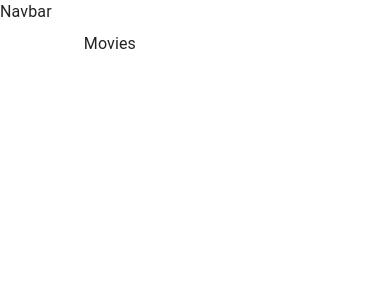
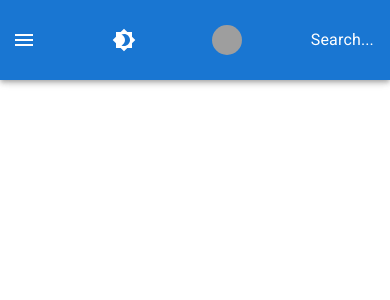
Before and after one commit to CoderGhost37/Filmpire, a React (Create React App) app: page / in a window 390 px wide. Shown: the top 300 px of the page. Built offline with nearby package versions, Linux system fonts and the light colour scheme; grey boxes are pictures that could not be loaded.

Commit message:
navbar and sidebar 🔥

```diff
--- a/public/index.html
+++ b/public/index.html
@@ -8,7 +8,8 @@
     <meta name="description" content="Web site created using create-react-app" />
     <link rel="apple-touch-icon" href="%PUBLIC_URL%/logo192.png" />
     <link rel="manifest" href="%PUBLIC_URL%/manifest.json" />
-    <title>React App</title>
+    <link rel="stylesheet" href="https://fonts.googleapis.com/css?family=Roboto:300,400,500,700&display=swap" />
+    <title>Filmpire</title>
   </head>
   <body>
     <div id="root"></div>
--- a/src/components/Navbar/Navbar.jsx
+++ b/src/components/Navbar/Navbar.jsx
@@ -1,8 +1,89 @@
-import React from 'react';
+import React, { useState } from 'react';
+import { AppBar, IconButton, Toolbar, Drawer, Button, Avatar, useMediaQuery } from '@mui/material';
+import { Menu, AccountCircle, Brightness4, Brightness7 } from '@mui/icons-material';
+import { useTheme } from '@mui/material/styles';
+import { Link } from 'react-router-dom';
+
+import useStyles from './styles';
+import { Sidebar } from '../index';
 
 function Navbar() {
+  const classes = useStyles();
+  const isMobile = useMediaQuery('(max-width:600px)');
+  const theme = useTheme();
+  const isAuthenticated = true;
+
+  const [mobileOpen, setMobileOpen] = useState(false);
+
   return (
-    <div>Navbar</div>
+    <>
+      <AppBar position="fixed">
+        <Toolbar className={classes.toolbar}>
+          {isMobile && (
+          <IconButton
+            color="inherit"
+            edge="start"
+            style={{ outline: 'none' }}
+            onClick={() => setMobileOpen((prevMobileOpen) => !prevMobileOpen)}
+            className={classes.menuButton}
+          >
+            <Menu />
+          </IconButton>
+          )}
+          <IconButton
+            color="inherit"
+            sx={{ ml: 1 }}
+            onClick={() => {}}
+          >
+            {theme.palette.mode === 'dark' ? <Brightness7 /> : <Brightness4 />}
+          </IconButton>
+          {!isMobile && 'Search...'}
+          <div>
+            {!isAuthenticated ? (
+              <Button color="inherit" onClick={() => {}}>
+                Login &nbsp; <AccountCircle />
+              </Button>
+            ) : (
+              <Button
+                color="inherit"
+                component={Link}
+                to="/profile/:id"
+                className={classes.linkButton}
+                onClick={() => {}}
+              >
+                {!isMobile && <>My Movies &nbsp;</>}
+                <Avatar
+                  style={{ width: 30, height: 30 }}
+                  alt="Profile"
+                  src="https://encrypted-tbn0.gstatic.com/images?q=tbn:ANd9GcTlII_y0zqhooJ5MiL1Rhv5MdDBW4m1SsTSVg&usqp=CAU"
+                />
+              </Button>
+            )}
+          </div>
+          {isMobile && 'Search...'}
+        </Toolbar>
+      </AppBar>
+      <div>
+        <nav className={classes.drawer}>
+          {isMobile ? (
+            <Drawer
+              variant="temporary"
+              anchor="left"
+              open={mobileOpen}
+              onClose={() => setMobileOpen((prevMobileOpen) => !prevMobileOpen)}
+              classes={{ paper: classes.drawerPaper }}
+              ModalProps={{ keepMounted: true }}
+            >
+              <Sidebar setMobileOpen={setMobileOpen} />
+            </Drawer>
+          ) : (
+            <Drawer classes={{ paper: classes.drawerPaper }} variant="permanent" open>
+              <Sidebar setMobileOpen={setMobileOpen} />
+            </Drawer>
+          )}
+        </nav>
+      </div>
+    </>
   );
 }
 
--- /dev/null
+++ b/src/components/Navbar/styles.js
@@ -0,0 +1,37 @@
+import { makeStyles } from '@mui/styles';
+
+const drawerWidth = 240;
+
+export default makeStyles((theme) => ({
+  toolbar: {
+    height: '80px',
+    display: 'flex',
+    justifyContent: 'space-between',
+    marginLeft: '240px',
+    [theme.breakpoints.down('sm')]: {
+      marginLeft: 0,
+      flexWrap: 'wrap',
+    },
+  },
+  menuButton: {
+    marginRight: theme.spacing(2),
+    [theme.breakpoints.up('sm')]: {
+      display: 'none',
+    },
+  },
+  drawer: {
+    [theme.breakpoints.up('sm')]: {
+      width: drawerWidth,
+      flexShrink: 0,
+    },
+  },
+  drawerPaper: {
+    width: drawerWidth,
+  },
+  linkButton: {
+    '&:hover': {
+      color: 'white !important',
+      textDecoration: 'none',
+    },
+  },
+}));
--- /dev/null
+++ b/src/components/Sidebar/Sidebar.jsx
@@ -0,0 +1,68 @@
+import React, { useEffect } from 'react';
+import { Divider, List, ListItem, ListItemText, ListSubheader, ListItemIcon, Box, CircularProgress } from '@mui/material';
+import { Link } from 'react-router-dom';
+import { useTheme } from '@mui/styles';
+
+import useStyles from './styles';
+
+const redLogo = 'https://fontmeme.com/permalink/210930/8531c658a743debe1e1aa1a2fc82006e.png';
+const blueLogo = 'https://fontmeme.com/permalink/210930/6854ae5c7f76597cf8680e48a2c8a50a.png';
+
+const categories = [
+  { label: 'Popular', value: 'popular' },
+  { label: 'Top Rated', value: 'top_rated' },
+  { label: 'Upcoming', value: 'upcoming' },
+];
+const demoCategories = [
+  { label: 'Comedy', value: 'comedy' },
+  { label: 'Action', value: 'action' },
+  { label: 'Horror', value: 'horror' },
+  { label: 'Animation', value: 'animation' },
+];
+
+function Sidebar({ setMobileOpen }) {
+  const theme = useTheme();
+  const classes = useStyles();
+
+  return (
+    <>
+      <Link to="/" className={classes.imageLink}>
+        <img
+          className={classes.image}
+          src={theme.palette.mode === 'light' ? redLogo : blueLogo}
+          alt="Filmpire Logo"
+        />
+      </Link>
+      <Divider />
+      <List>
+        <ListSubheader>Categories</ListSubheader>
+        {categories.map(({ label, value }) => (
+          <Link key={value} className={classes.links} to="/">
+            <ListItem button onClick={() => {}}>
+              {/* <ListItemIcon>
+                <img src={redLogo} className={classes.genreImages} height={30} />
+              </ListItemIcon> */}
+              <ListItemText primary={label} />
+            </ListItem>
+          </Link>
+        ))}
+      </List>
+      <Divider />
+      <List>
+        <ListSubheader>Genres</ListSubheader>
+        {demoCategories.map(({ label, value }) => (
+          <Link key={value} className={classes.links} to="/">
+            <ListItem button onClick={() => {}}>
+              {/* <ListItemIcon>
+                <img src={redLogo} className={classes.genreImages} height={30} />
+              </ListItemIcon> */}
+              <ListItemText primary={label} />
+            </ListItem>
+          </Link>
+        ))}
+      </List>
+    </>
+  );
+}
+
+export default Sidebar;
--- /dev/null
+++ b/src/components/Sidebar/styles.js
@@ -0,0 +1,23 @@
+import { makeStyles } from '@mui/styles';
+
+export default makeStyles((theme) => ({
+  imageLink: {
+    display: 'flex',
+    justifyContent: 'center',
+    padding: '10% 0',
+  },
+  image: {
+    width: '70%',
+  },
+  links: {
+    color: theme.palette.text.primary,
+    textDecoration: 'none',
+  },
+  genreImages: {
+    filter: theme.palette.mode === 'dark' ? 'dark' : 'invert(1)',
+  },
+  bigText: {
+    color: 'primary',
+    fontSize: 30,
+  },
+}));
--- a/src/components/index.js
+++ b/src/components/index.js
@@ -3,3 +3,4 @@
 export { default as MovieInfo } from './MovieInfo/MovieInfo';
 export { default as Profile } from './Profile/Profile';
 export { default as Navbar } from './Navbar/Navbar';
+export { default as Sidebar } from './Sidebar/Sidebar';
--- a/src/components/styles.js
+++ b/src/components/styles.js
@@ -6,8 +6,8 @@
     height: '100%',
   },
   content: {
-    flexGrow: '1',
-    padding: '2rem',
+    flexGrow: 1,
+    padding: '2em',
   },
   toolkit: {
     height: '70px',
--- a/src/index.js
+++ b/src/index.js
@@ -1,13 +1,16 @@
 import React from 'react';
 import ReactDOM from 'react-dom/client';
 import { BrowserRouter } from 'react-router-dom';
+import { createTheme, ThemeProvider } from '@mui/material';
 import App from './components/App';
+
+const theme = createTheme({});
 
 const root = ReactDOM.createRoot(document.getElementById('root'));
 root.render(
-  <React.StrictMode>
+  <ThemeProvider theme={theme}>
     <BrowserRouter>
       <App />
     </BrowserRouter>
-  </React.StrictMode>,
+  </ThemeProvider>,
 );
```
